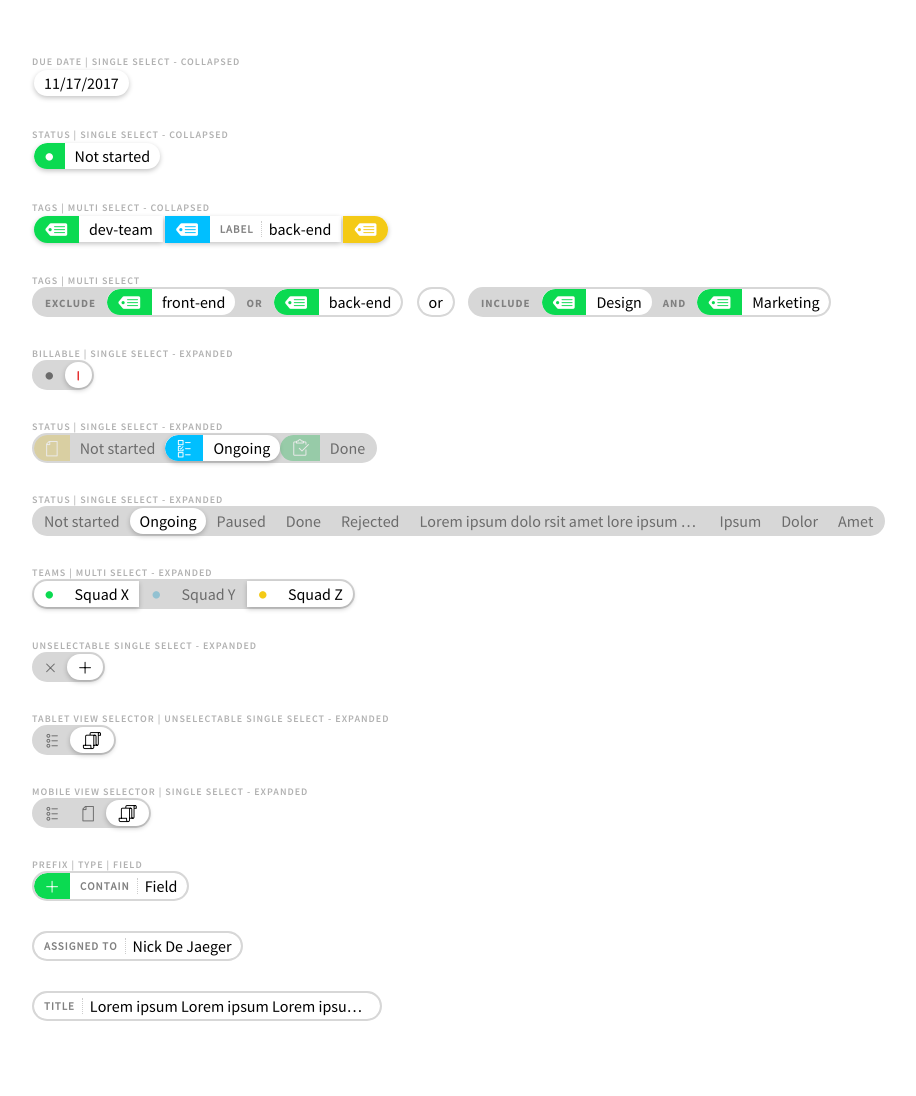
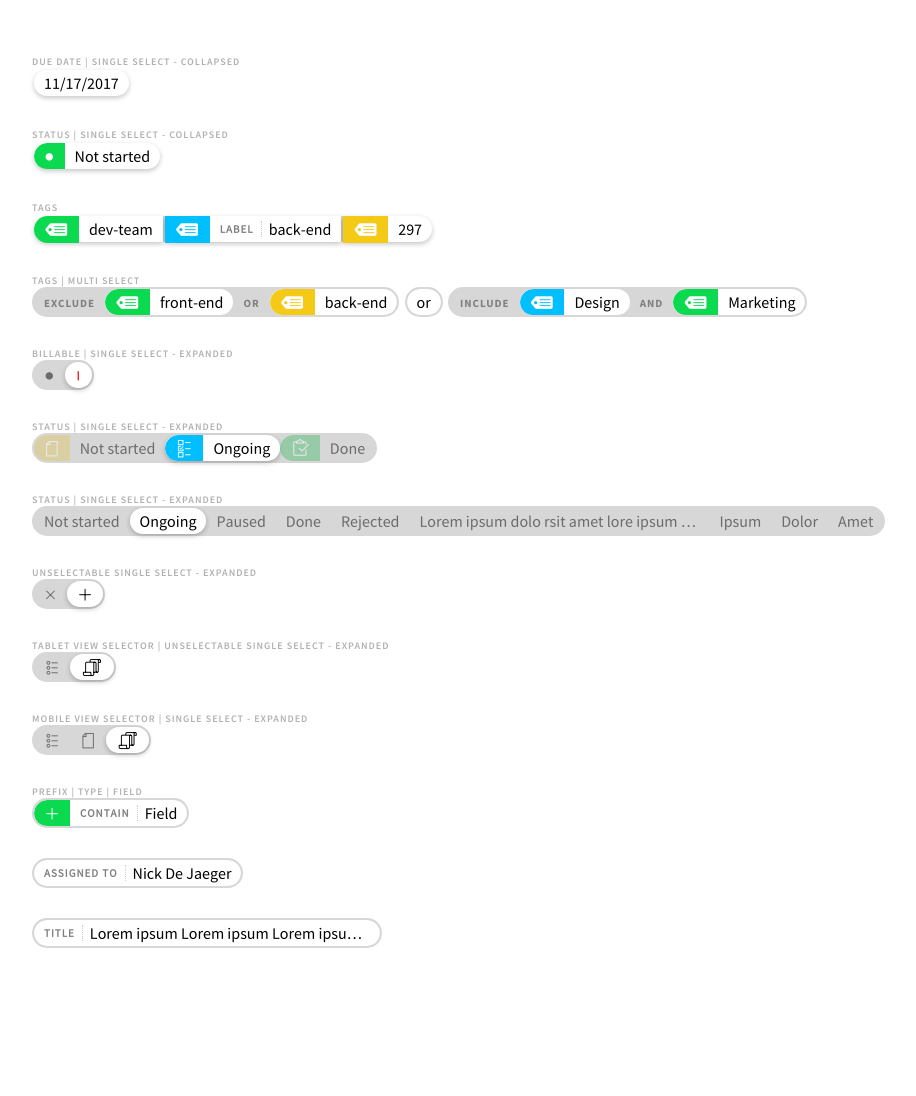
Before and after one commit to lordblendi/tracker-mockup, a Jekyll site: the page built from pages/components.html, in a window 1280 px wide. Shown: the whole page, without its empty margins (23-939 px from the left). Built offline with Jekyll 4.4.1, drawn with Linux system fonts in a browser that asks for light colours; nearby versions of some CDN libraries; comment, search, counter and statistics services are not loaded; after the commit the page ends 1023 px from its top, so only the background shows below that.

Commit message:
update components

```diff
--- a/pages/components.html
+++ b/pages/components.html
@@ -41,7 +41,7 @@ permalink: /components
 
 <div class="pmx-field">
   <div class="pmx-field__inner">
-    <div class="pmx-field__label">Tags | Multi Select - collapsed</div>
+    <div class="pmx-field__label">Tags</div>
     <div class="pmx-field__value">
 
       <div class="pmx-selector pmx-selector--collapsed pmx-selector--multiSelect MULTISELECT__POPUP JS_selector" data-popid="#multiSelector-3">
@@ -64,6 +64,7 @@ permalink: /components
         <div class="pmx-selector__item pmx-selector__item--selected JS_selectorItem">
           <div class="pmx-selector__block ">
             <span class="pmx-selector__blockPart pmx-selector__blockPart--prefix" style="background-color: #F4CA16; color: #FFF;">ग़</span>
+            <span class="pmx-selector__blockPart pmx-selector__blockPart--field">297</span>
           </div>
         </div>
       </div>
@@ -95,7 +96,7 @@ permalink: /components
         </div>
         <div class="pmx-selector__item pmx-selector__item--selected JS_selectorItem">
           <div class="pmx-selector__block ">
-            <span class="pmx-selector__blockPart pmx-selector__blockPart--prefix" style="background-color: #0BDA51; color: #FFF;">ग़</span>
+            <span class="pmx-selector__blockPart pmx-selector__blockPart--prefix" style="background-color: #F4CA16; color: #FFF;">ग़</span>
             <span class="pmx-selector__blockPart pmx-selector__blockPart--field">back-end</span>
           </div>
         </div>
@@ -115,7 +116,7 @@ permalink: /components
         </div>
         <div class="pmx-selector__item pmx-selector__item--selected JS_selectorItem">
           <div class="pmx-selector__block ">
-            <span class="pmx-selector__blockPart pmx-selector__blockPart--prefix" style="background-color: #0BDA51; color: #FFF;">ग़</span>
+            <span class="pmx-selector__blockPart pmx-selector__blockPart--prefix" style="background-color: #00BFFF; color: #FFF;">ग़</span>
             <span class="pmx-selector__blockPart pmx-selector__blockPart--field">Design</span>
           </div>
         </div>
@@ -248,38 +249,6 @@ permalink: /components
 
 <div class="pmx-field">
   <div class="pmx-field__inner">
-    <div class="pmx-field__label">Teams | Multi Select - expanded</div>
-    <div class="pmx-field__value">
-
-      <div class="pmx-selector pmx-selector--expanded pmx-selector--multiSelect JS_selector">
-        <div class="pmx-selector__item pmx-selector__item--selected JS_selectorItem">
-          <div class="pmx-selector__block ">
-            <span class="pmx-selector__blockPart pmx-selector__blockPart--prefix" style="color: #0BDA51;">܌</span>
-            <span class="pmx-selector__blockPart pmx-selector__blockPart--field">Squad X</span>
-          </div>
-        </div>
-        <div class="pmx-selector__itemSeperator"></div>
-        <div class="pmx-selector__item JS_selectorItem">
-          <div class="pmx-selector__block ">
-            <span class="pmx-selector__blockPart pmx-selector__blockPart--prefix" style="color: #00BFFF;">܌</span>
-            <span class="pmx-selector__blockPart pmx-selector__blockPart--field">Squad Y</span>
-          </div>
-        </div>
-        <div class="pmx-selector__itemSeperator"></div>
-        <div class="pmx-selector__item pmx-selector__item--selected JS_selectorItem">
-          <div class="pmx-selector__block ">
-            <span class="pmx-selector__blockPart pmx-selector__blockPart--prefix" style="color: #F4CA16;">܌</span>
-            <span class="pmx-selector__blockPart pmx-selector__blockPart--field">Squad Z</span>
-          </div>
-        </div>
-      </div>
-
-    </div>
-  </div>
-</div>
-
-<div class="pmx-field">
-  <div class="pmx-field__inner">
     <div class="pmx-field__label">Unselectable Single Select - expanded</div>
     <div class="pmx-field__value">
       <div class="pmx-selector pmx-selector--expanded pmx-selector--toggleSelect JS_selector JS_pmx-selector--changeIcons">
--- a/sass/components/selector.scss
+++ b/sass/components/selector.scss
@@ -64,11 +64,11 @@
     position: relative;
     font-size: 16px;
     line-height: 40px;
-    margin: -5px;
+    margin: -5px -1px;
     white-space: nowrap;
 
     .pmx-selector {
-      margin: 5px;
+      margin: 5px 1px;
     }
 
     input {
@@ -134,11 +134,10 @@
     }
 
     &Seperator {
-      position: relative;
       display: inline-block;
       height: 26px;
-      vertical-align: top;
-      padding: 0 1px;
+      min-width: 2px;
+      background-color: #D7D7D7;
 
       &Label {
         text-transform: uppercase;
```
